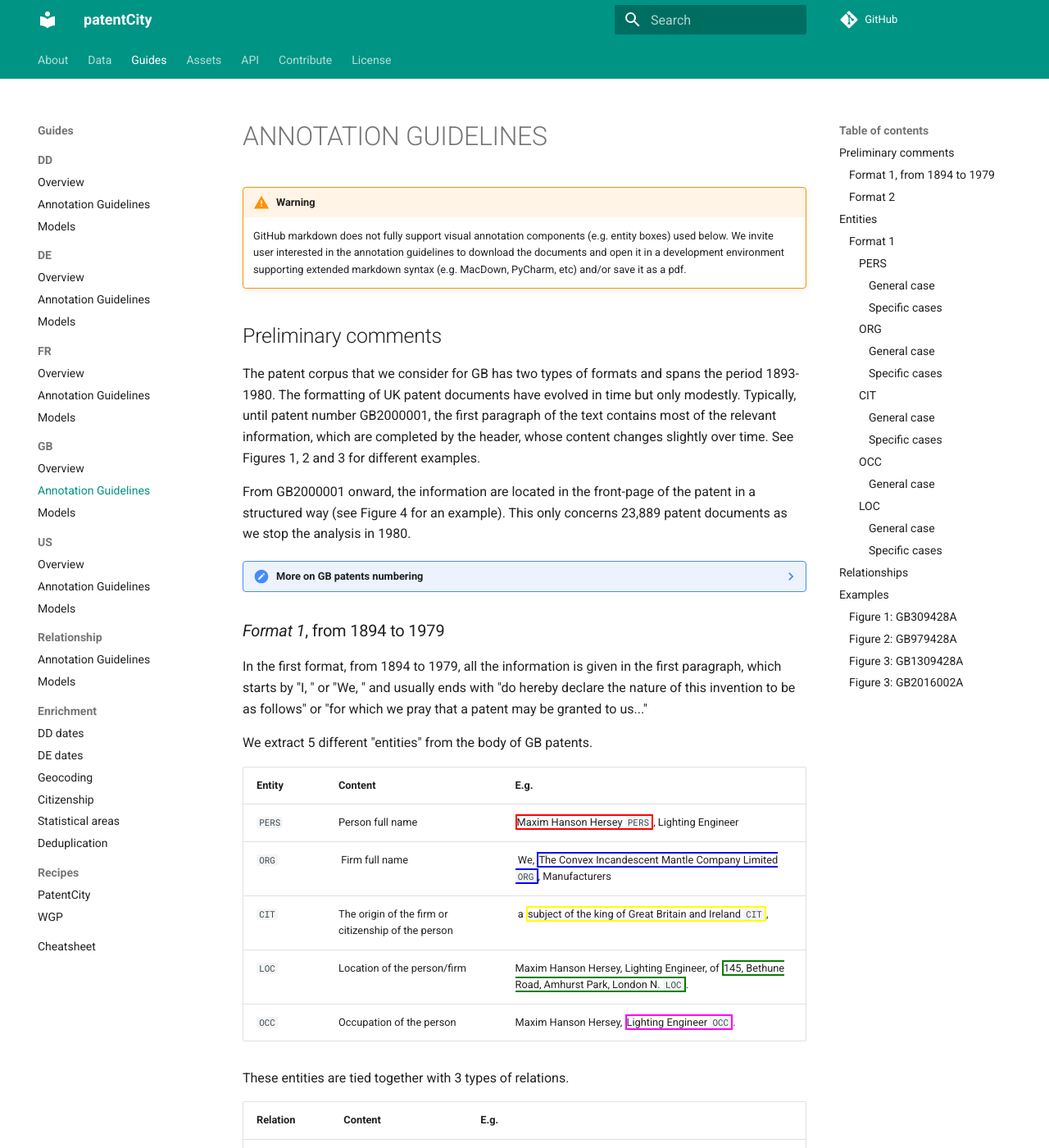
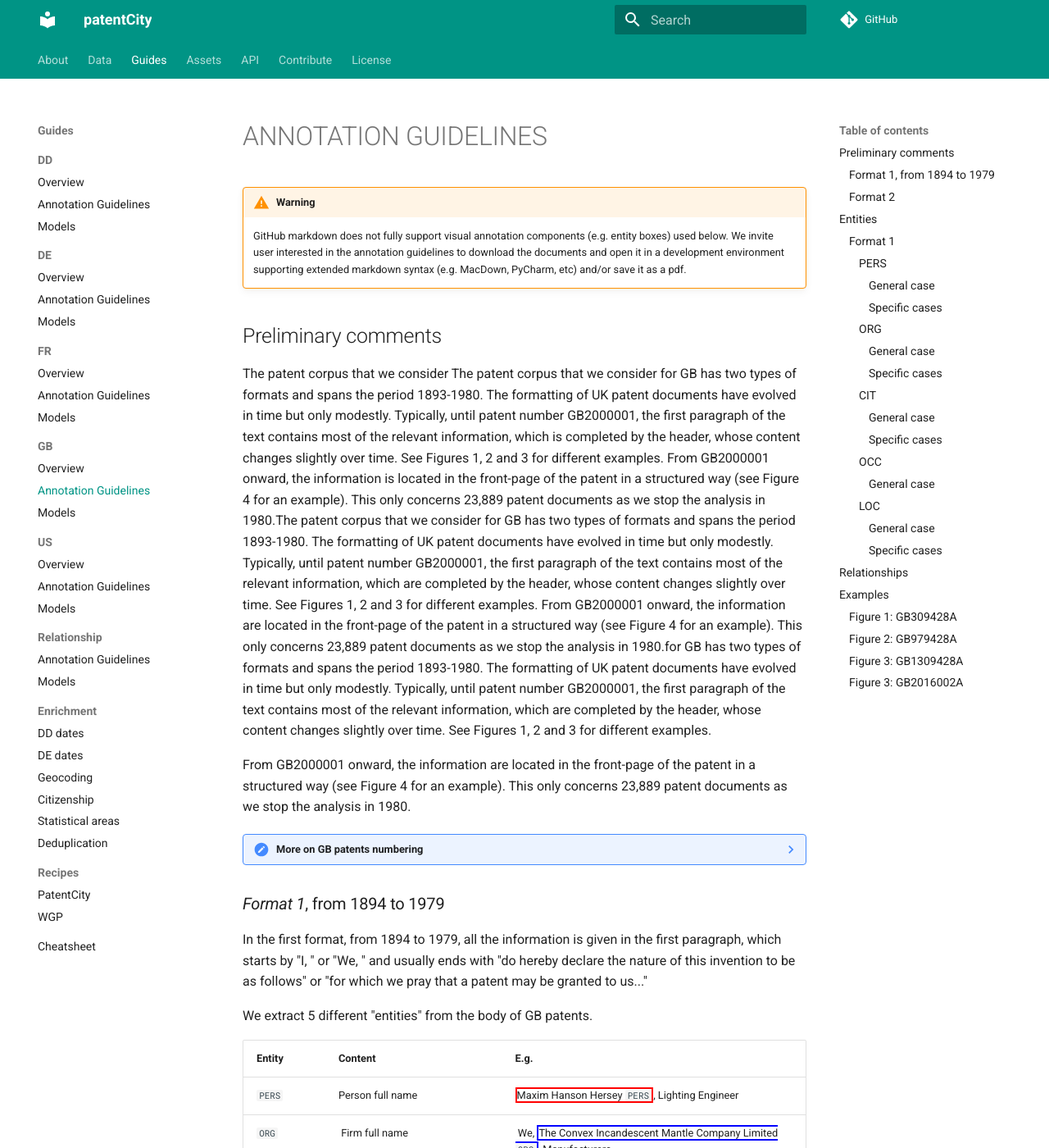
Before and after one commit to cverluise/patentcity, an MkDocs documentation site: the page built from docs/GB_ANNOTATION_GUIDELINES.md, in a window 1280 px wide and 1400 px high. Shown: the whole window at 82% size. Built offline with MkDocs 1.6.1 and Material for MkDocs 9.7.7, drawn with Linux system fonts in a browser that asks for light colours; comment, search, counter and statistics services are not loaded; some of the changed text lies outside the part shown.

Commit message:
:memo: correct typo

```diff
--- a/docs/GB_ANNOTATION_GUIDELINES.md
+++ b/docs/GB_ANNOTATION_GUIDELINES.md
@@ -5,7 +5,9 @@
 
 ## Preliminary comments
 
-The patent corpus that we consider for GB has two types of formats and spans the period 1893-1980.
+The patent corpus that we consider The patent corpus that we consider for GB has two types of formats and spans the period 1893-1980. The formatting of UK patent documents have evolved in time but only modestly. Typically, until patent number GB2000001, the first paragraph of the text contains most of the relevant information, which is completed by the header, whose content changes slightly over time. See Figures 1, 2 and 3 for different examples.
+From GB2000001 onward, the information is located in the front-page of the patent in a structured way (see Figure 4 for an example). This only concerns 23,889 patent documents as we stop the analysis in 1980.The patent corpus that we consider for GB has two types of formats and spans the period 1893-1980. The formatting of UK patent documents have evolved in time but only modestly. Typically, until patent number GB2000001, the first paragraph of the text contains most of the relevant information, which are completed by the header, whose content changes slightly over time. See Figures 1, 2 and 3 for different examples.
+From GB2000001 onward, the information are located in the front-page of the patent in a structured way (see Figure 4 for an example). This only concerns 23,889 patent documents as we stop the analysis in 1980.for GB has two types of formats and spans the period 1893-1980.
 The formatting of UK patent documents have evolved in time but only modestly. Typically, until patent number GB2000001, the first paragraph of the text contains most of the relevant information, which are completed by the header, whose content changes slightly over time. See Figures 1, 2 and 3 for different examples.
 
 From GB2000001 onward, the information are located in the front-page of the patent in a structured way (see Figure 4 for an example). This only concerns 23,889 patent documents as we stop the analysis in 1980.
@@ -60,7 +62,7 @@ Relation|Content|E.g.
 
 ### Format 2
 
-In the second format, restricted to the year 1979, the information are structured in the front page of the patent. For these patents, the identity of the inventor and the assignee are clearly stated, but only the location of the assignee is given.
+In the second format, restricted to the year 1979, the information is structured in the front page of the patent. For these patents, the identity of the inventor and the assignee are clearly stated, but only the location of the assignee is given.
 
 
 ## Entities
```
Also changed, not shown: other parts of docs/GB_ANNOTATION_GUIDELINES.md (+1 -1 lines).
